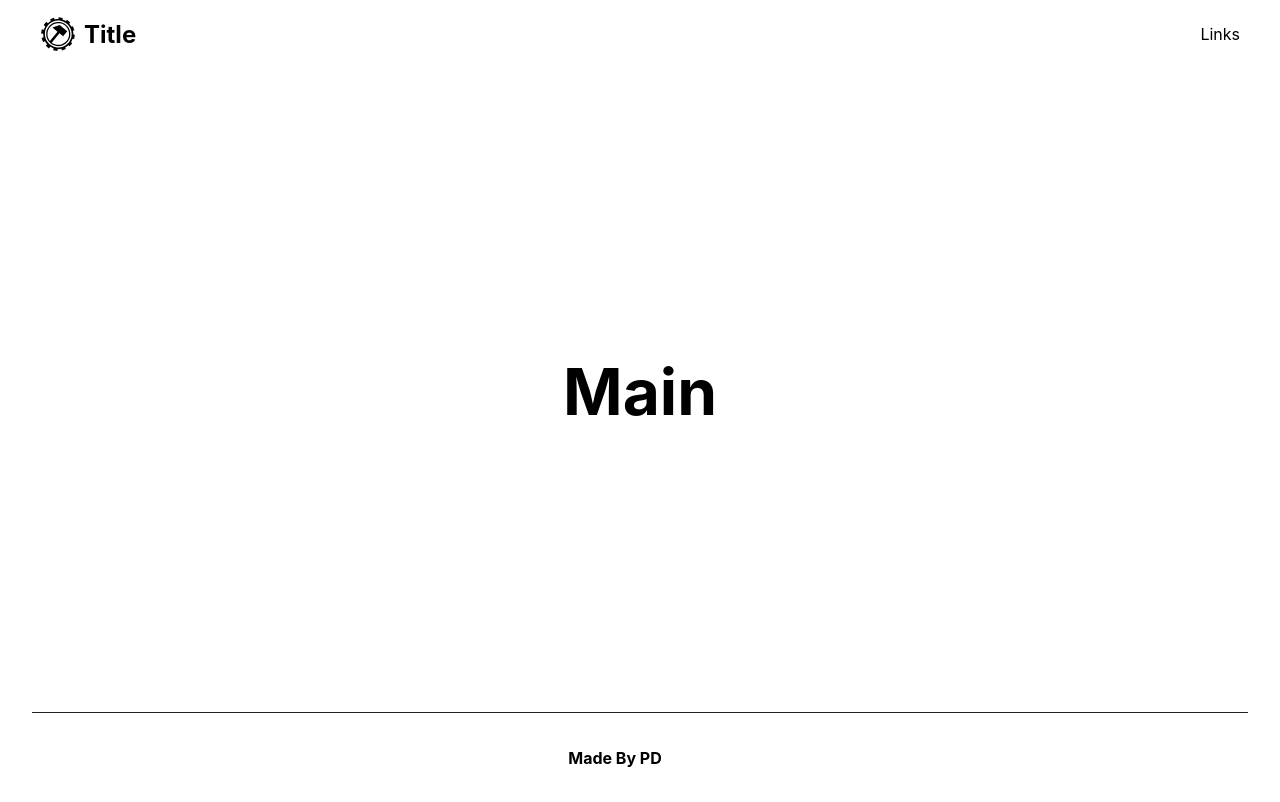
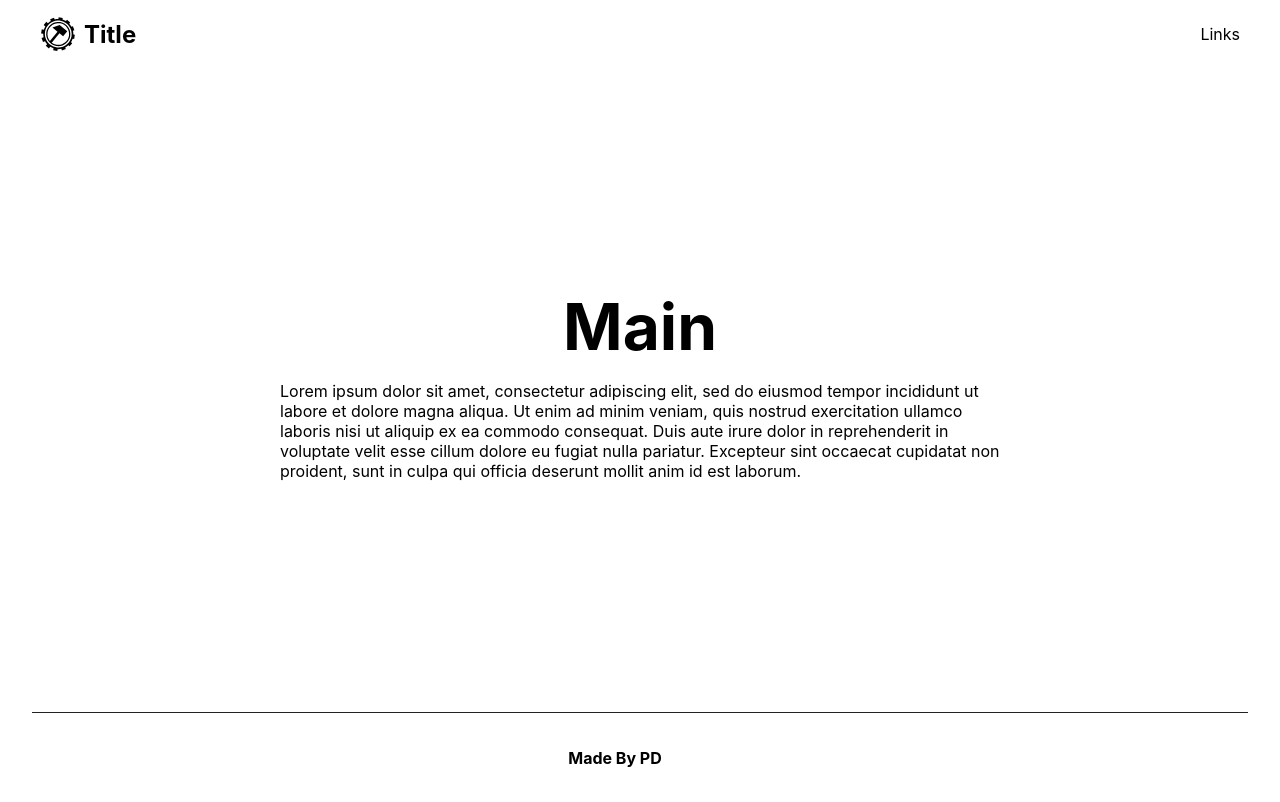
Before and after one commit to peterdurham/next-page-boilerplate, a Next.js app: page / in a window 1280 px wide. Built offline with nearby package versions, Linux system fonts and the light colour scheme.

Commit message:
added lorem ipsum text

```diff
--- a/pages/index.js
+++ b/pages/index.js
@@ -3,6 +3,27 @@
 
 import Navbar from '../components/Navbar'
 import Footer from '../components/Footer'
+
+import styled from 'styled-components'
+
+const MainWrapper = styled.main`
+  min-height: 80vh;
+  padding: 4rem 0;
+  flex: 1;
+  display: flex;
+  flex-direction: column;
+  justify-content: center;
+  align-items: center;
+
+  & h1 {
+    margin: 0;
+    font-size: 64px;
+  }
+  & .container {
+    width: 720px;
+    margin: 0 auto;
+  }
+`
 
 export default function Home() {
   return (
@@ -15,11 +36,15 @@
 
       <Navbar />
 
-      <main className={styles.main}>
-        <h1 className={styles.title}>
+      <MainWrapper>
+        <h1>
           Main
         </h1>
-      </main>
+        <div className='container'>
+
+          <p>Lorem ipsum dolor sit amet, consectetur adipiscing elit, sed do eiusmod tempor incididunt ut labore et dolore magna aliqua. Ut enim ad minim veniam, quis nostrud exercitation ullamco laboris nisi ut aliquip ex ea commodo consequat. Duis aute irure dolor in reprehenderit in voluptate velit esse cillum dolore eu fugiat nulla pariatur. Excepteur sint occaecat cupidatat non proident, sunt in culpa qui officia deserunt mollit anim id est laborum.</p>
+        </div>
+      </MainWrapper>
 
       <Footer />
     </div>
```
